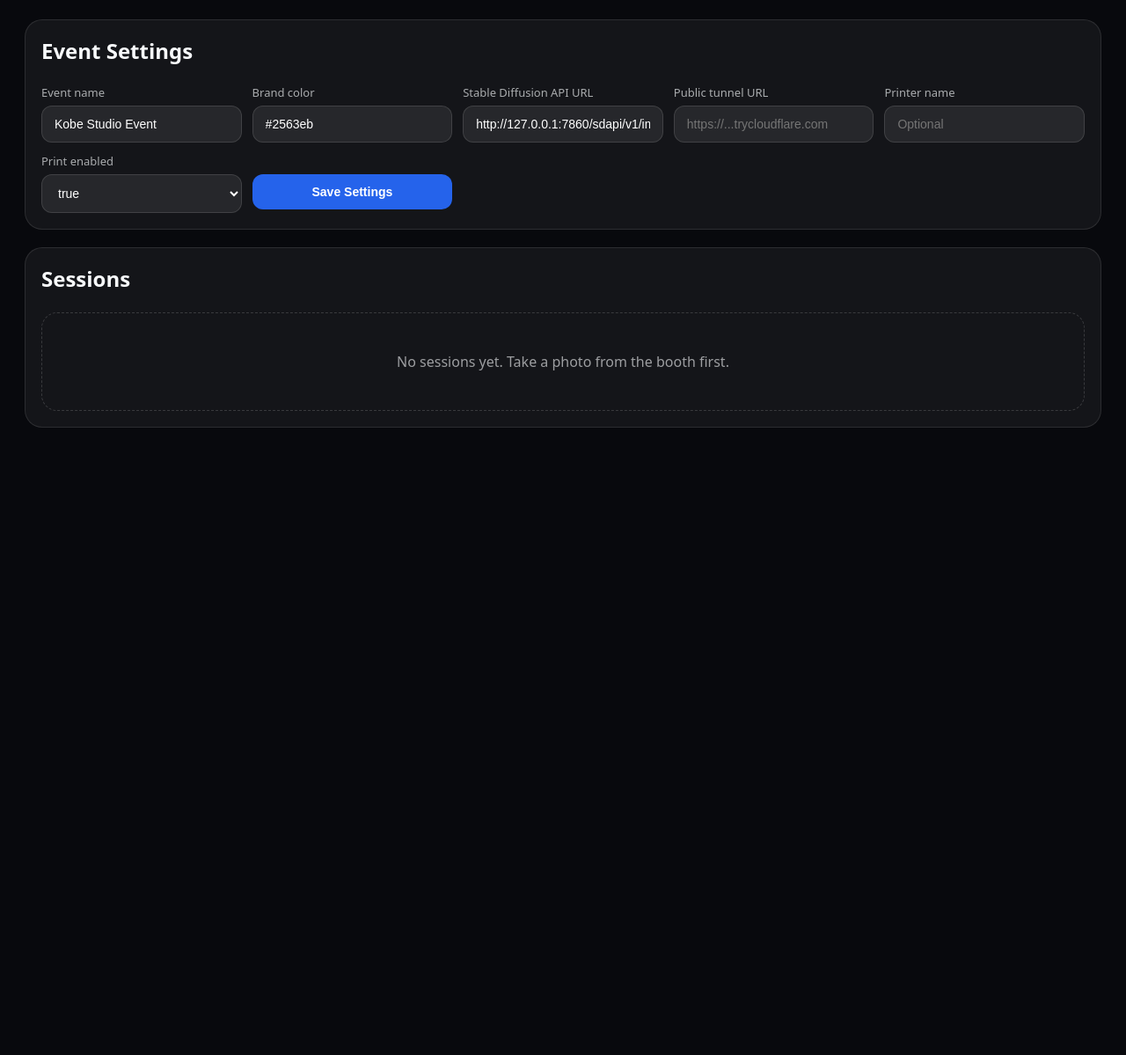
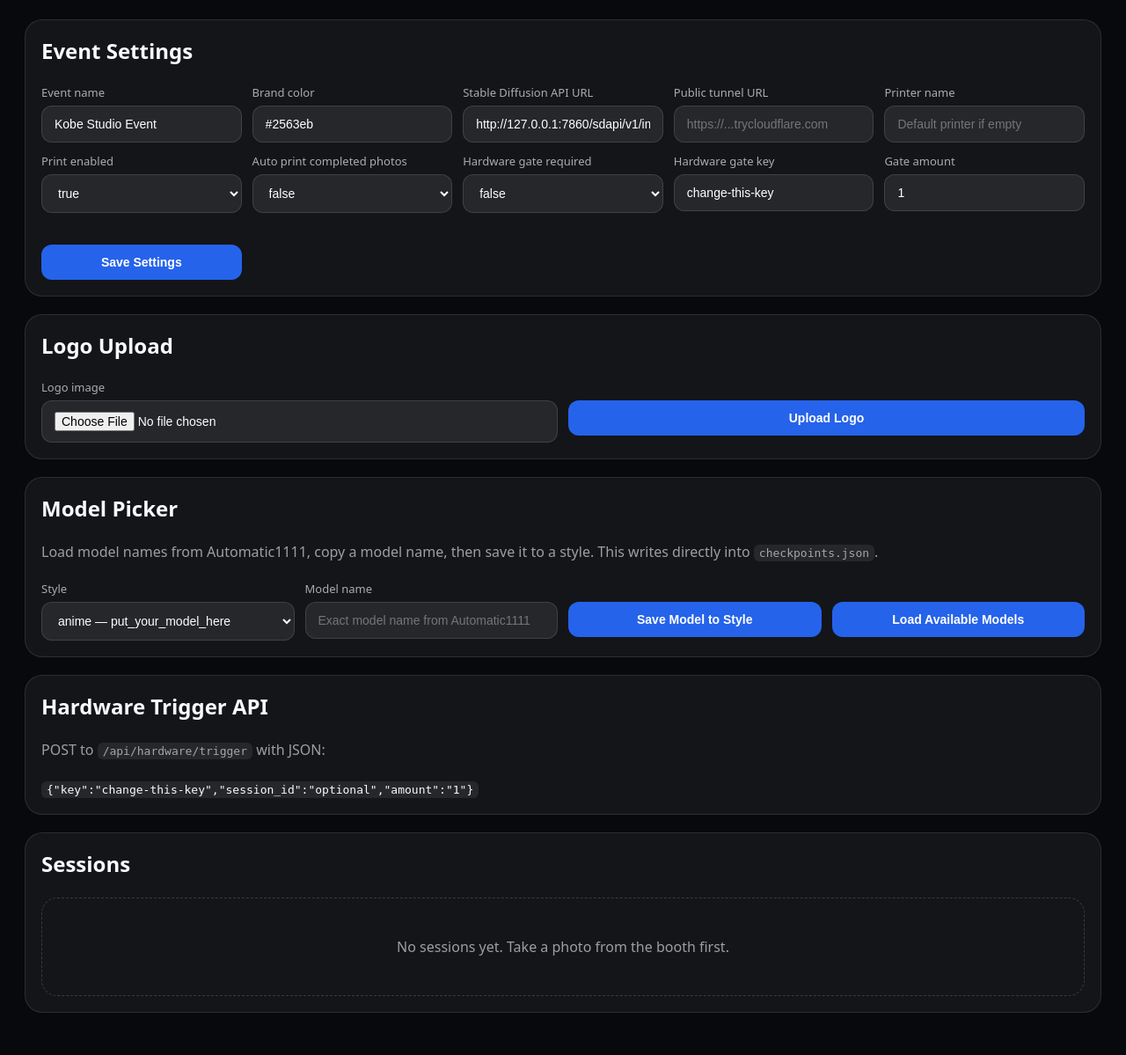
Before and after one commit to KobepayTech/Kobe-studio-, a Flask app: page /admin in a window 1280 px wide. Shown: the part 112-1311 px from the top of the page at 88% size. Before the commit the page ends 598 px from the top, so only its background shows below. Run offline with Flask 3, Linux system fonts and the light colour scheme; the visitor is signed in with stand-in values (Sample User, id 1); data comes from the database, SQL or seed files in the repository; data that the repository does not hold is empty; parts of the project's set-up code (start-up, migrations or seed data) failed here and were passed over.

Commit message:
Add admin controls for printer logo gate and models

```diff
--- a/templates/admin.html
+++ b/templates/admin.html
@@ -9,9 +9,10 @@
     body { background:#08090d; color:#f8fafc; font-family:system-ui,-apple-system,Segoe UI,sans-serif; padding:28px; }
     header { display:flex; align-items:center; gap:16px; border-bottom:1px solid rgba(255,255,255,.1); padding-bottom:18px; margin-bottom:22px; }
     a { color:#93c5fd; text-decoration:none; }
-    .logo { width:52px; height:52px; border-radius:16px; display:grid; place-items:center; background:linear-gradient(135deg, {{ settings.brand_color or '#2563eb' }}, #7c3aed); font-size:26px; }
+    .logo { width:52px; height:52px; border-radius:16px; display:grid; place-items:center; background:linear-gradient(135deg, {{ settings.brand_color or '#2563eb' }}, #7c3aed); font-size:26px; overflow:hidden; }
+    .logo img { width:100%; height:100%; object-fit:cover; }
     .grow { flex:1; }
-    .pill { padding:8px 12px; border-radius:999px; background:rgba(255,255,255,.08); color:rgba(248,250,252,.72); font-size:13px; }
+    .pill { padding:8px 12px; border-radius:999px; background:rgba(255,255,255,.08); color:rgba(248,250,252,.72); font-size:13px; display:inline-block; }
     .panel { background:rgba(255,255,255,.05); border:1px solid rgba(255,255,255,.1); border-radius:20px; padding:18px; margin-bottom:20px; }
     .settings { display:grid; grid-template-columns: repeat(auto-fit, minmax(210px, 1fr)); gap:12px; }
     label { display:block; color:rgba(248,250,252,.66); font-size:13px; margin-bottom:6px; }
@@ -32,11 +33,12 @@
     .actions { display:grid; grid-template-columns:1fr 1fr; gap:10px; margin-top:10px; }
     .actions form { margin:0; }
     .empty { text-align:center; padding:44px; border:1px dashed rgba(255,255,255,.16); border-radius:18px; }
+    code { background:rgba(255,255,255,.08); padding:2px 6px; border-radius:6px; }
   </style>
 </head>
 <body>
   <header>
-    <div class="logo">📸</div>
+    <div class="logo">{% if settings.logo_url %}<img src="{{ settings.logo_url }}" alt="Logo">{% else %}📸{% endif %}</div>
     <div class="grow">
       <h1>Kobe Studio Admin</h1>
       <p class="muted">{{ settings.event_name }}</p>
@@ -53,10 +55,40 @@
       <div><label>Brand color</label><input name="brand_color" value="{{ settings.brand_color }}"></div>
       <div><label>Stable Diffusion API URL</label><input name="sd_url" value="{{ settings.sd_url }}"></div>
       <div><label>Public tunnel URL</label><input name="tunnel_url" value="{{ settings.tunnel_url }}" placeholder="https://...trycloudflare.com"></div>
-      <div><label>Printer name</label><input name="printer_name" value="{{ settings.printer_name }}" placeholder="Optional"></div>
+      <div><label>Printer name</label><input name="printer_name" value="{{ settings.printer_name }}" placeholder="Default printer if empty"></div>
       <div><label>Print enabled</label><select name="print_enabled"><option value="true" {% if settings.print_enabled == 'true' %}selected{% endif %}>true</option><option value="false" {% if settings.print_enabled == 'false' %}selected{% endif %}>false</option></select></div>
+      <div><label>Auto print completed photos</label><select name="auto_print_on_complete"><option value="false" {% if settings.auto_print_on_complete == 'false' %}selected{% endif %}>false</option><option value="true" {% if settings.auto_print_on_complete == 'true' %}selected{% endif %}>true</option></select></div>
+      <div><label>Hardware gate required</label><select name="gate_required"><option value="false" {% if settings.gate_required == 'false' %}selected{% endif %}>false</option><option value="true" {% if settings.gate_required == 'true' %}selected{% endif %}>true</option></select></div>
+      <div><label>Hardware gate key</label><input name="gate_key" value="{{ settings.gate_key }}"></div>
+      <div><label>Gate amount</label><input name="gate_amount" value="{{ settings.gate_amount }}"></div>
       <div><label>&nbsp;</label><button type="submit">Save Settings</button></div>
     </form>
+  </section>
+
+  <section class="panel">
+    <h2>Logo Upload</h2><br>
+    <form method="post" action="/admin/logo" enctype="multipart/form-data" class="settings">
+      <div><label>Logo image</label><input type="file" name="logo" accept="image/*"></div>
+      <div><label>&nbsp;</label><button type="submit">Upload Logo</button></div>
+    </form>
+  </section>
+
+  <section class="panel">
+    <h2>Model Picker</h2><br>
+    <p class="muted">Load model names from Automatic1111, copy a model name, then save it to a style. This writes directly into <code>checkpoints.json</code>.</p><br>
+    <form method="post" action="/admin/models" class="settings">
+      <div><label>Style</label><select name="style_key">{% for key, value in checkpoints.items() %}<option value="{{ key }}">{{ key }} — {{ value.model_name }}</option>{% endfor %}</select></div>
+      <div><label>Model name</label><input id="modelName" name="model_name" placeholder="Exact model name from Automatic1111"></div>
+      <div><label>&nbsp;</label><button type="submit">Save Model to Style</button></div>
+      <div><label>&nbsp;</label><button type="button" onclick="loadModels()">Load Available Models</button></div>
+    </form>
+    <p id="modelList" class="muted"></p>
+  </section>
+
+  <section class="panel">
+    <h2>Hardware Trigger API</h2><br>
+    <p class="muted">POST to <code>/api/hardware/trigger</code> with JSON:</p><br>
+    <code>{"key":"{{ settings.gate_key }}","session_id":"optional","amount":"{{ settings.gate_amount }}"}</code>
   </section>
 
   <section class="panel">
@@ -69,7 +101,9 @@
             <div>
               <strong>{{ item.event_name or settings.event_name }}</strong><br>
               <span class="muted">{{ item.created_at }}</span><br>
-              <span class="muted">Style: {{ item.style or 'none' }} · Camera: {{ item.camera_mode or 'unknown' }}</span>
+              <span class="muted">Style: {{ item.style or 'none' }} · Camera: {{ item.camera_mode or 'unknown' }}</span><br>
+              <span class="muted">Gate: {{ 'open' if item.gate_open else 'closed' }}{% if item.gate_amount %} · Amount: {{ item.gate_amount }}{% endif %}</span><br>
+              <span class="muted">Print: {{ item.print_status or 'not printed' }}{% if item.print_error %} · {{ item.print_error }}{% endif %}</span>
             </div>
             <span class="status {{ item.status }}">{{ item.status }}</span>
           </div>
@@ -87,6 +121,7 @@
             <p class="muted">No result yet.</p>
           {% endif %}
           <div class="actions">
+            <form method="post" action="/admin/sessions/{{ item.id }}/print"><button type="submit">Server Print</button></form>
             <form method="post" action="/admin/sessions/{{ item.id }}/delete" onsubmit="return confirm('Delete this session?')"><button class="danger" type="submit">Delete</button></form>
           </div>
         </article>
@@ -96,5 +131,23 @@
       <div class="empty muted">No sessions yet. Take a photo from the booth first.</div>
     {% endif %}
   </section>
+
+  <script>
+    async function loadModels() {
+      const box = document.getElementById('modelList');
+      box.textContent = 'Loading models...';
+      try {
+        const res = await fetch('/api/sd/models');
+        const data = await res.json();
+        if (!data.models || !data.models.length) {
+          box.textContent = data.error || 'No models returned. Check Automatic1111 API.';
+          return;
+        }
+        box.innerHTML = data.models.map(name => `<button type="button" style="margin-top:8px" onclick="document.getElementById('modelName').value='${name}'">${name}</button>`).join('');
+      } catch (err) {
+        box.textContent = 'Model loading failed.';
+      }
+    }
+  </script>
 </body>
 </html>
```
